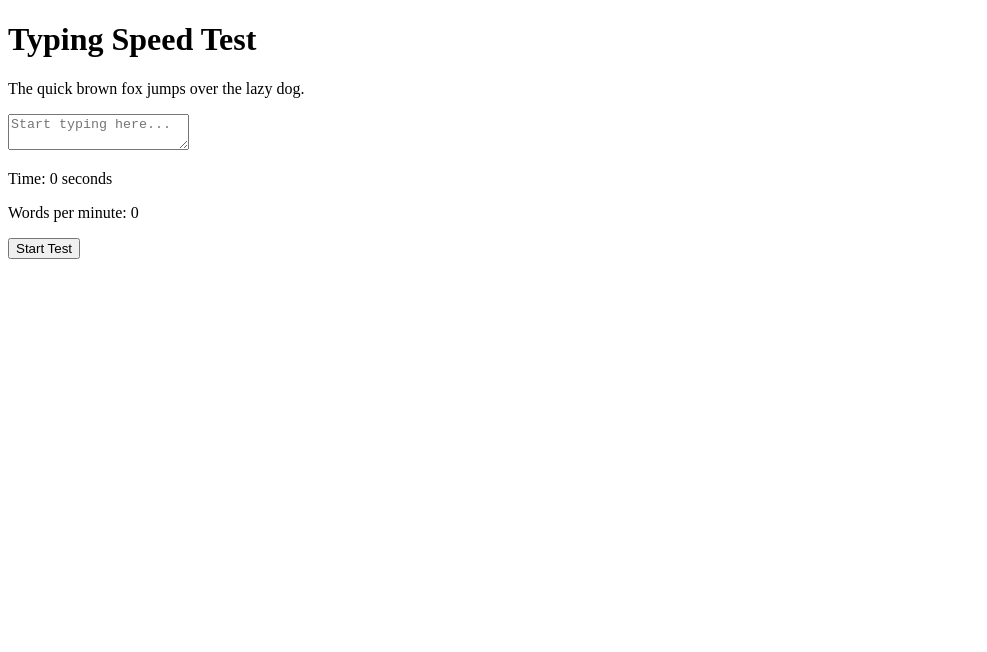
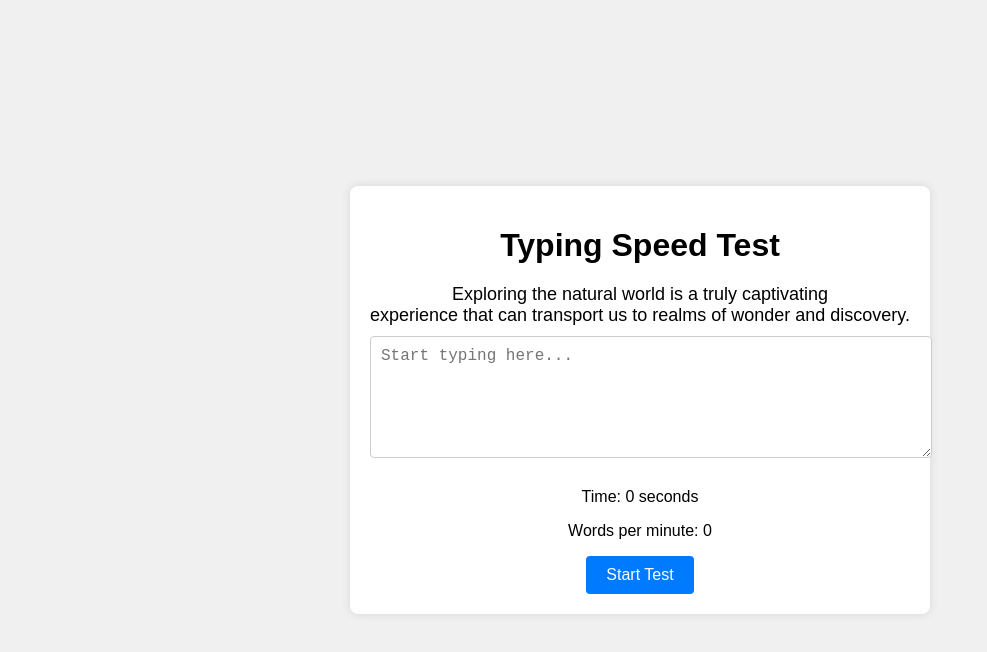
Before and after one commit to Kenatariku/typing-speed-test, a plain HTML site: page index.html in a window 1280 px wide. Shown: the whole page, without its empty margins (0-987 px from the left). Drawn offline with Linux system fonts and the light colour scheme.

Commit message:
i forget when give link of css on html ,now solve their matter

```diff
--- a/index.html
+++ b/index.html
@@ -4,12 +4,12 @@
     <meta charset="UTF-8">
     <meta name="viewport" content="width=device-width, initial-scale=1.0">
     <title>Typing Speed Test</title>
-    <link rel="stylesheet" href="styles.css">
+    <link rel="stylesheet" href="style.css">
 </head>
 <body>
     <div class="container">
         <h1>Typing Speed Test</h1>
-        <p id="text-to-type">The quick brown fox jumps over the lazy dog.</p>
+        <p id="text-to-type">Exploring the natural world is a truly captivating <br> experience that can transport us to realms of wonder and discovery. </p>
         <textarea id="typed-text" placeholder="Start typing here..."></textarea>
         <div id="results">
             <p>Time: <span id="time">0</span> seconds</p>
```
